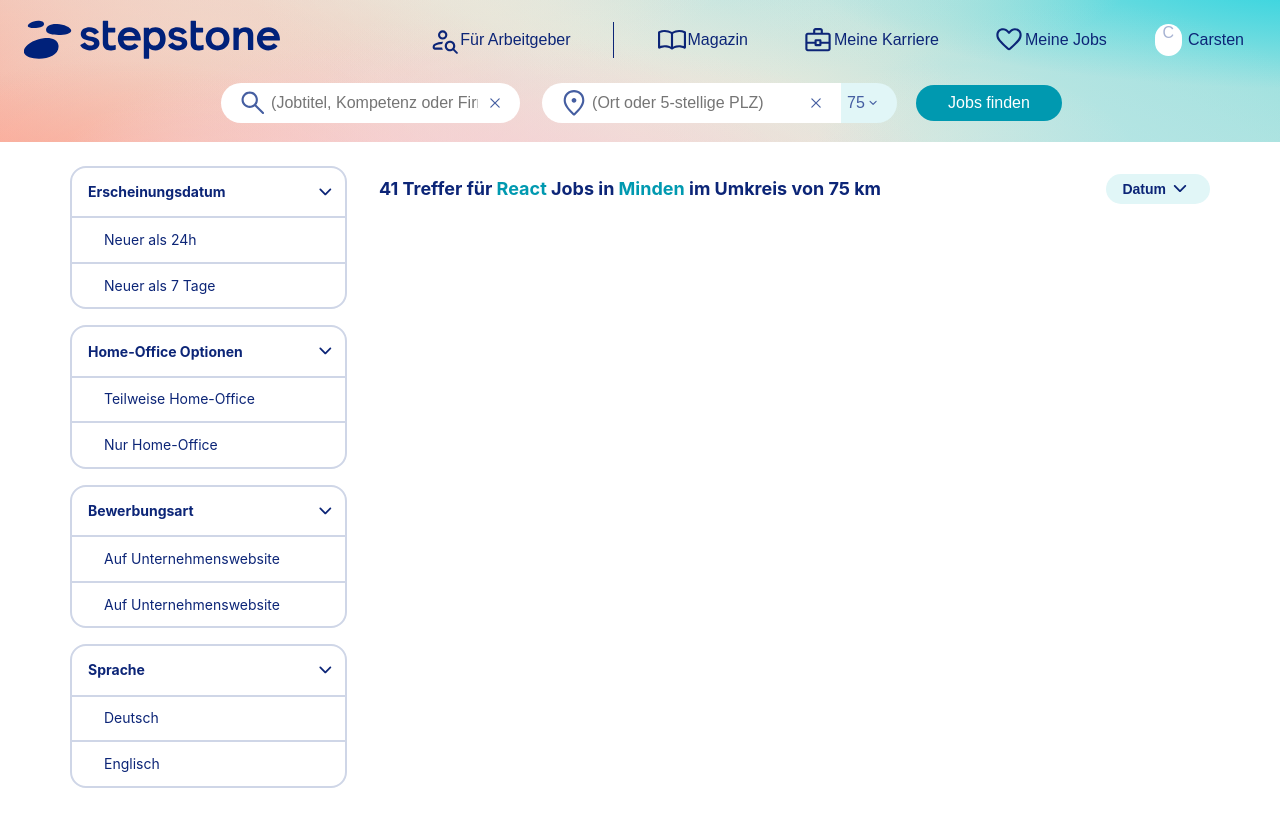
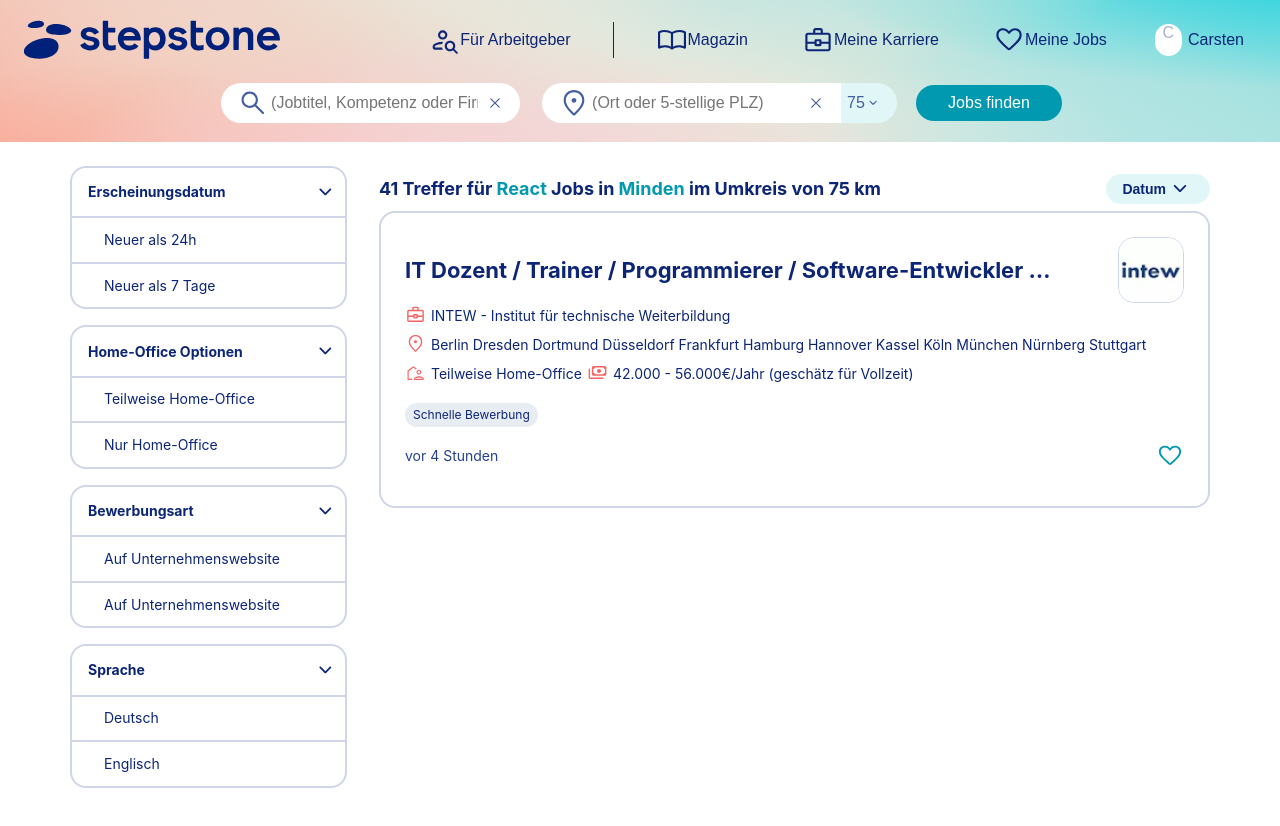
Before and after one commit to MyNameIsCarsten/react-stepstone, a React (Create React App) app: page / in a window 1280 px wide. Built offline with nearby package versions, Linux system fonts and the light colour scheme.

Commit message:
Added Mock Job Card

```diff
--- a/src/components/card/Card.js
+++ b/src/components/filtercard/FilterCard.js
@@ -39,7 +39,7 @@
   display: flex;
 `;
 
-const Card = ({topic, filters}) => {
+const FilterCard = ({topic, filters}) => {
   return (
     <CardWrapper>
       <TopicWrapper>
@@ -53,4 +53,4 @@
   )
 }
 
-export default Card
+export default FilterCard
--- /dev/null
+++ b/src/components/jobcard/JobCard.js
@@ -0,0 +1,127 @@
+import React from 'react'
+import styled from 'styled-components';
+import logo1 from '../../companyLogo1.avif';
+
+const CardWrapper = styled.div`
+    display: flex;
+    flex-direction: column;
+    gap: 5px;
+    border: 2px solid #CFD6E7;
+    border-radius: 16px;
+    font-size: 14px;
+    line-height: 24px;
+    text-align: left;
+    color: rgb(12, 37, 119);
+    margin-bottom: 16px;
+    padding: 24px;
+`;
+
+const H2 = styled.h2`
+  color: rgb(12, 37, 119);
+  text-align: left;
+  font-size: 22px;
+  text-overflow: ellipsis;
+  white-space: nowrap;
+  overflow: hidden;
+  width: 650px;
+  line-height: 30px;
+  &:hover {
+    cursor:pointer;
+    text-decoration: underline;
+}
+`;
+
+const LogoWrapper = styled.img`
+    width: 64px;
+    height: 64px;
+    border: 1px solid #CFD6E7;
+    border-radius: 16px;
+    &:hover {
+        cursor:pointer;
+        border: 1px solid rgb(0, 0, 238);
+    }
+`;
+
+const StyledSvg = styled.svg`
+    max-width: 1.5em;
+    max-height: 1.5em;
+    color: #F56363;
+`;
+
+const StyledSvgBig= styled.svg`
+    max-width: 2em;
+    max-height: 2em;
+    color: #0099B0;
+    &:hover {
+        cursor: pointer;
+    }
+`;
+
+const SvgContentWrapper = styled.div`
+    display:flex;
+    gap: 5px;
+`;
+
+const TitleWrapper = styled.div`
+    display:flex;
+    flex-direction: column;
+`;
+
+const TopCardWrapper = styled.div`
+    display:flex;
+    justify-content: space-between;
+`;
+
+const BadgeWrapper = styled.p`
+    color: #0C2577;
+    background-color: #E8ECF3;
+    border-radius: 999px;
+    width: fit-content;
+    padding: 0 8px;
+    font-size: 12px;
+`;
+
+const TimeWrapper = styled.p`
+    color: rgb(37, 65, 141);
+`;
+
+const BottomWrapper = styled.div`
+    display: flex;
+    justify-content: space-between;
+    align-items: center;
+    margin-top: -1em;
+`;
+
+const JobCard = () => {
+  return (
+    <CardWrapper>
+        <TopCardWrapper>
+            <TitleWrapper>
+                <H2>IT Dozent / Trainer / Programmierer / Software-Entwickler / Developer (m/w/d) bundesweit</H2>
+                <SvgContentWrapper>
+                    <StyledSvg data-genesis-element="BriefcaseIcon" aria-hidden="true" role="presentation" xmlns="http://www.w3.org/2000/svg" width="100%" height="100%" fill="none" viewBox="0 0 20 20"><path fill="currentColor" d="M6.958 5.458V4.083c0-.444.153-.819.459-1.125A1.53 1.53 0 0 1 8.542 2.5h2.916c.445 0 .82.153 1.125.458.306.306.459.681.459 1.125v1.375h3.291c.445 0 .82.153 1.125.459.306.305.459.68.459 1.125V15.5c0 .445-.153.82-.459 1.125a1.53 1.53 0 0 1-1.125.458H3.667a1.53 1.53 0 0 1-1.125-.458 1.528 1.528 0 0 1-.459-1.125V7.042c0-.445.153-.82.459-1.125.305-.306.68-.459 1.125-.459h3.291Zm1.334 0h3.416V4.083c0-.055-.028-.11-.083-.166-.055-.056-.111-.084-.167-.084H8.542c-.056 0-.112.028-.167.084-.055.055-.083.11-.083.166v1.375Zm8.291 6.896h-4.416v.708a.76.76 0 0 1-.24.553.782.782 0 0 1-.573.239H8.646a.782.782 0 0 1-.573-.239.76.76 0 0 1-.24-.553v-.708H3.417V15.5c0 .055.028.111.083.167.055.055.111.083.167.083h12.666c.056 0 .112-.028.167-.083.055-.056.083-.112.083-.167v-3.146Zm-7.416.167h1.666v-1.667H9.167v1.667Zm-5.75-1.5h4.416v-.709c0-.208.08-.392.24-.552a.78.78 0 0 1 .573-.239h2.708c.223 0 .414.08.573.239.16.16.24.344.24.552v.709h4.416V7.042c0-.056-.028-.112-.083-.167-.055-.055-.111-.083-.167-.083H3.667c-.056 0-.112.028-.167.083-.055.055-.083.111-.083.167v3.979Z"></path></StyledSvg>
+                    <span>INTEW - Institut für technische Weiterbildung</span>
+                </SvgContentWrapper>
+            </TitleWrapper>
+            <LogoWrapper src={logo1} alt="Logo" />
+        </TopCardWrapper>
+        <SvgContentWrapper>
+            <StyledSvg data-genesis-element="MapMarkerIcon" aria-hidden="true" role="presentation" xmlns="http://www.w3.org/2000/svg" width="100%" height="100%" fill="none" viewBox="0 0 20 20"><path fill="currentColor" d="M9.998 9.833c.417 0 .77-.146 1.062-.437.292-.292.438-.646.438-1.063 0-.417-.146-.77-.438-1.062a1.444 1.444 0 0 0-1.062-.438c-.417 0-.77.146-1.062.438a1.444 1.444 0 0 0-.438 1.062c0 .417.146.771.438 1.063.291.291.645.437 1.062.437Zm0 6.542c1.708-1.514 2.99-2.955 3.844-4.323.854-1.368 1.281-2.552 1.281-3.552 0-1.583-.493-2.861-1.479-3.833-.986-.973-2.201-1.459-3.646-1.459-1.445 0-2.66.486-3.646 1.459-.986.972-1.479 2.25-1.479 3.833 0 1 .427 2.184 1.281 3.552.855 1.368 2.136 2.809 3.844 4.323Zm0 1.458a.967.967 0 0 1-.604-.187c-1.972-1.805-3.44-3.462-4.406-4.969C4.023 11.17 3.54 9.778 3.54 8.5c0-2.028.646-3.639 1.937-4.833 1.292-1.195 2.799-1.792 4.521-1.792s3.229.597 4.521 1.792c1.291 1.194 1.937 2.805 1.937 4.833 0 1.278-.483 2.67-1.448 4.177-.965 1.507-2.434 3.164-4.406 4.969a.732.732 0 0 1-.281.146 1.266 1.266 0 0 1-.323.041Z"></path></StyledSvg>
+            <span>Berlin Dresden Dortmund Düsseldorf Frankfurt Hamburg Hannover Kassel Köln München Nürnberg Stuttgart</span>
+        </SvgContentWrapper>
+        <SvgContentWrapper>
+            <StyledSvg data-genesis-element="HomeofficeIcon" aria-hidden="true" role="presentation" xmlns="http://www.w3.org/2000/svg" width="100%" height="100%" fill="none" viewBox="0 0 20 20"><path fill="currentColor" d="M2.417 17.083V8.208L8 4l3.271 2.479a2.035 2.035 0 0 0-.427.313c-.132.125-.26.263-.386.416L8 5.375 3.5 8.75V16h3.438v1.083H2.417Zm6.291 0v-1.271c0-.222.059-.427.177-.614s.274-.344.469-.469a9.306 9.306 0 0 1 1.886-.833 6.623 6.623 0 0 1 2.01-.313c.68 0 1.35.1 2.01.302a8.38 8.38 0 0 1 1.886.844c.195.14.351.299.469.479s.177.382.177.604v1.271H8.708ZM9.75 16h7v-.229a7.075 7.075 0 0 0-1.677-.813 5.8 5.8 0 0 0-1.823-.291 5.8 5.8 0 0 0-1.823.291 7.075 7.075 0 0 0-1.677.813V16Zm3.5-3.875a2.21 2.21 0 0 1-1.625-.667 2.21 2.21 0 0 1-.667-1.625c0-.639.222-1.18.667-1.625a2.213 2.213 0 0 1 1.625-.666c.639 0 1.18.222 1.625.666.445.445.667.986.667 1.625a2.21 2.21 0 0 1-.667 1.625 2.211 2.211 0 0 1-1.625.667Zm0-1.083c.333 0 .618-.118.854-.354.236-.237.354-.522.354-.855 0-.333-.118-.618-.354-.854a1.164 1.164 0 0 0-.854-.354c-.333 0-.618.118-.854.354s-.354.52-.354.854c0 .333.118.618.354.855.236.236.52.354.854.354Z"></path></StyledSvg>
+            <span>Teilweise Home-Office</span>
+            <StyledSvg data-genesis-element="GenericSalaryIcon" aria-hidden="true" role="presentation" xmlns="http://www.w3.org/2000/svg" width="100%" height="100%" fill="none" viewBox="0 0 20 20"><path fill="currentColor" d="M11.458 10.417c-.541 0-.996-.184-1.364-.552A1.856 1.856 0 0 1 9.542 8.5c0-.528.187-.98.562-1.354a1.846 1.846 0 0 1 1.354-.563c.542 0 .997.188 1.365.563.368.375.552.833.552 1.375 0 .527-.188.975-.563 1.344a1.862 1.862 0 0 1-1.354.552ZM6.208 13c-.417 0-.785-.16-1.104-.479-.32-.32-.479-.687-.479-1.104V5.438c0-.417.16-.786.479-1.105.32-.32.687-.479 1.104-.479h10.667c.417 0 .785.16 1.104.479.32.32.479.688.479 1.105v5.979c0 .417-.16.785-.479 1.104-.32.32-.687.479-1.104.479H6.208Zm1.25-1.333h8.167c0-.417.146-.771.437-1.063a1.45 1.45 0 0 1 1.063-.437V6.688c-.417 0-.771-.15-1.063-.448a1.458 1.458 0 0 1-.437-1.052H7.458c0 .416-.146.77-.437 1.062a1.447 1.447 0 0 1-1.063.438v3.479c.417 0 .771.146 1.063.437.291.292.437.646.437 1.063Zm-4.333 4.416c-.43 0-.802-.156-1.115-.468a1.525 1.525 0 0 1-.468-1.115V7c0-.18.066-.337.198-.469a.64.64 0 0 1 .468-.198c.18 0 .337.066.469.198A.641.641 0 0 1 2.875 7v7.5c0 .07.028.128.083.177a.256.256 0 0 0 .167.073h12.187c.18 0 .337.07.469.208a.638.638 0 0 1 0 .927.641.641 0 0 1-.469.198H3.125Zm3.083-4.416h-.25V5.188h.25a.243.243 0 0 0-.177.072.242.242 0 0 0-.073.178v5.979c0 .07.024.128.073.177a.24.24 0 0 0 .177.073Z"></path></StyledSvg>
+            <span>42.000 - 56.000€/Jahr (geschätz für Vollzeit)</span>
+        </SvgContentWrapper>
+        <BadgeWrapper>Schnelle Bewerbung</BadgeWrapper>
+        <BottomWrapper>
+            <TimeWrapper>vor 4 Stunden</TimeWrapper>
+            <StyledSvgBig data-genesis-element="HeartEmptyIcon" aria-hidden="true" role="presentation" xmlns="http://www.w3.org/2000/svg" width="100%" height="100%" fill="none" viewBox="0 0 20 20"><path fill="currentColor" d="m8.938 15.979-1.042-.958c-1.57-1.403-2.93-2.75-4.084-4.042-1.153-1.291-1.729-2.68-1.729-4.167 0-1.18.403-2.176 1.209-2.989.805-.813 1.805-1.219 3-1.219.68 0 1.343.156 1.989.469C8.927 3.386 9.5 3.861 10 4.5c.486-.639 1.052-1.114 1.698-1.427a4.52 4.52 0 0 1 1.99-.469c1.194 0 2.197.406 3.01 1.219.813.813 1.219 1.809 1.219 2.989 0 1.5-.6 2.906-1.802 4.219a66.748 66.748 0 0 1-4.198 4.157l-.855.77a1.49 1.49 0 0 1-1.062.407 1.677 1.677 0 0 1-1.062-.386Zm.416-10.187c-.277-.514-.697-.952-1.26-1.313a3.281 3.281 0 0 0-1.802-.541c-.833 0-1.521.27-2.063.812-.541.541-.812 1.229-.812 2.062 0 .667.212 1.358.635 2.073.424.715.959 1.424 1.604 2.125.646.701 1.34 1.385 2.084 2.052.743.667 1.44 1.306 2.093 1.917a.226.226 0 0 0 .167.063c.07 0 .125-.021.167-.063.639-.583 1.333-1.215 2.083-1.896.75-.68 1.444-1.378 2.083-2.093a14.628 14.628 0 0 0 1.605-2.136c.43-.708.645-1.389.645-2.042 0-.833-.274-1.52-.823-2.062-.548-.541-1.239-.812-2.072-.812-.64 0-1.23.18-1.771.541a3.87 3.87 0 0 0-1.25 1.313.801.801 0 0 1-.292.271.765.765 0 0 1-.375.104.732.732 0 0 1-.354-.104.791.791 0 0 1-.292-.271Z"></path></StyledSvgBig>
+        </BottomWrapper>
+    </CardWrapper>
+  )
+}
+
+export default JobCard
--- a/src/components/leftcontent/LeftContent.js
+++ b/src/components/leftcontent/LeftContent.js
@@ -1,13 +1,13 @@
 import React from 'react'
-import Card from '../card/Card'
+import FilterCard from '../filtercard/FilterCard'
 
 const LeftContent = () => {
   return (
     <div>
-      <Card topic='Erscheinungsdatum' filters={['Neuer als 24h', 'Neuer als 7 Tage' ]}/>
-      <Card topic='Home-Office Optionen' filters={['Teilweise Home-Office', 'Nur Home-Office' ]}/>
-      <Card topic='Bewerbungsart' filters={['Auf Unternehmenswebsite', 'Auf Unternehmenswebsite' ]}/>
-      <Card topic='Sprache' filters={['Deutsch', 'Englisch' ]}/>
+      <FilterCard topic='Erscheinungsdatum' filters={['Neuer als 24h', 'Neuer als 7 Tage' ]}/>
+      <FilterCard topic='Home-Office Optionen' filters={['Teilweise Home-Office', 'Nur Home-Office' ]}/>
+      <FilterCard topic='Bewerbungsart' filters={['Auf Unternehmenswebsite', 'Auf Unternehmenswebsite' ]}/>
+      <FilterCard topic='Sprache' filters={['Deutsch', 'Englisch' ]}/>
     </div>
   )
 }
--- a/src/components/rightcontent/RightContent.js
+++ b/src/components/rightcontent/RightContent.js
@@ -1,10 +1,16 @@
 import React from 'react'
 import styled from 'styled-components'
+import JobCard from '../jobcard/JobCard';
 
 const RightContentWrapper = styled.div`
     display: flex;
     align-items: center;
     justify-content: space-between;
+`;
+
+const JobWrapper = styled.div`
+    display: flex;
+    flex-direction: column;
 `;
 
 const H1 = styled.h1`
@@ -48,6 +54,7 @@
 
 const RightContent = () => {
   return (
+    <>
       <RightContentWrapper>
         <H1>41 Treffer für <LinkWrapper>React</LinkWrapper> Jobs in <LinkWrapper>Minden</LinkWrapper> im Umkreis von 75 km</H1>
         <ButtonWrapper>
@@ -57,6 +64,10 @@
           </StyledSpan>
       </ButtonWrapper>
       </RightContentWrapper>
+      <JobWrapper>
+        <JobCard />
+      </JobWrapper>
+    </>
   )
 }
 
```
Also changed, not shown: src/companyLogo1.avif (added). Lines whose indentation alone changed are shown as unchanged.
